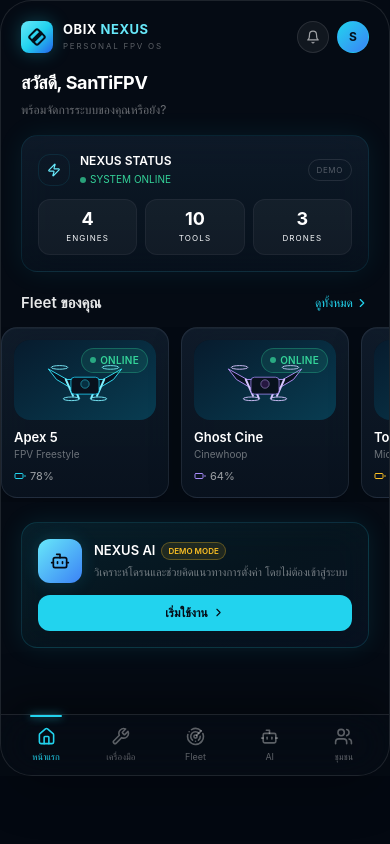
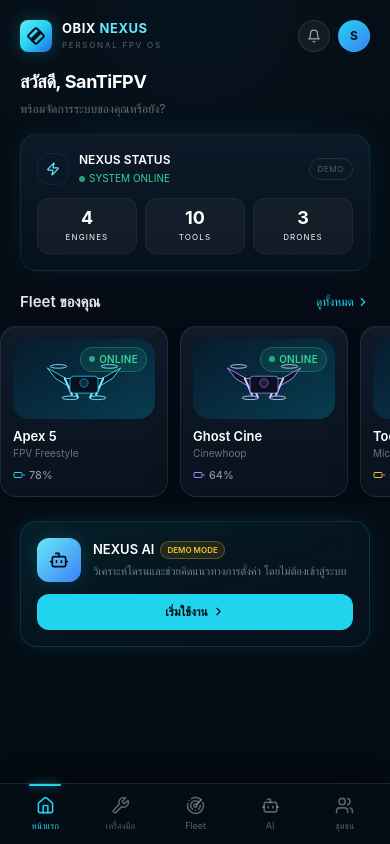
Before and after one commit to Santipap250/OBIXNEXUS-MOBILE-, a React (Vite) app: page /app/home in a window 390 px wide. Built offline with nearby package versions, Linux system fonts and the light colour scheme.

Commit message:
Add files via upload

```diff
--- a/src/App.jsx
+++ b/src/App.jsx
@@ -36,7 +36,7 @@
   const navigate = useNavigate();
 
   return (
-    <div className="h-full w-full overflow-y-auto pb-24" style={{ WebkitOverflowScrolling: "touch" }}>
+    <div className="obix-screen-scroll" style={{ WebkitOverflowScrolling: "touch" }}>
       <Routes>
         <Route path="home" element={<Home drones={drones} profile={profile} go={(s) => navigate(`/app/${s}`)} openDrone={(d) => navigate(`/app/fleet/${d.id}`)} />} />
         <Route path="fleet" element={<Fleet drones={drones} setDrones={setDrones} openDrone={(d) => navigate(`/app/fleet/${d.id}`)} />} />
@@ -89,8 +89,8 @@
   }
 
   return (
-    <div className="w-full flex justify-center bg-[#050b14]" style={{ fontFamily: "Inter, system-ui, sans-serif" }}>
-      <div className="relative w-full max-w-[430px] h-[812px] max-h-[92vh] bg-[#050b14] overflow-hidden rounded-[2rem] border border-white/10 shadow-2xl">
+    <div className="min-h-[100dvh] w-full flex justify-center bg-[#030811] md:items-center" style={{ fontFamily: "Inter, system-ui, sans-serif" }}>
+      <div className="obix-app-frame">
         <Routes>
           {/* No login/register/forgot-password gate — Phase 2 is free and public.
               Splash goes straight into the app. */}
```
